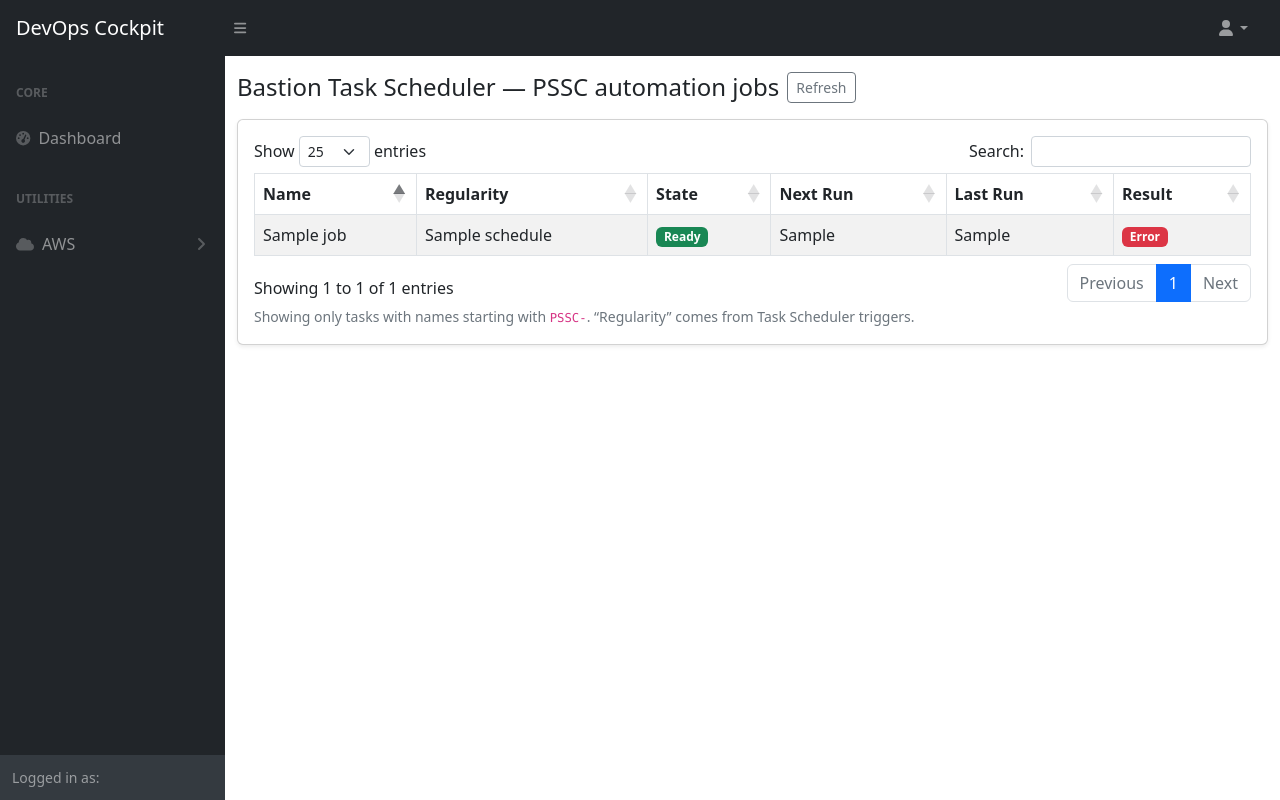
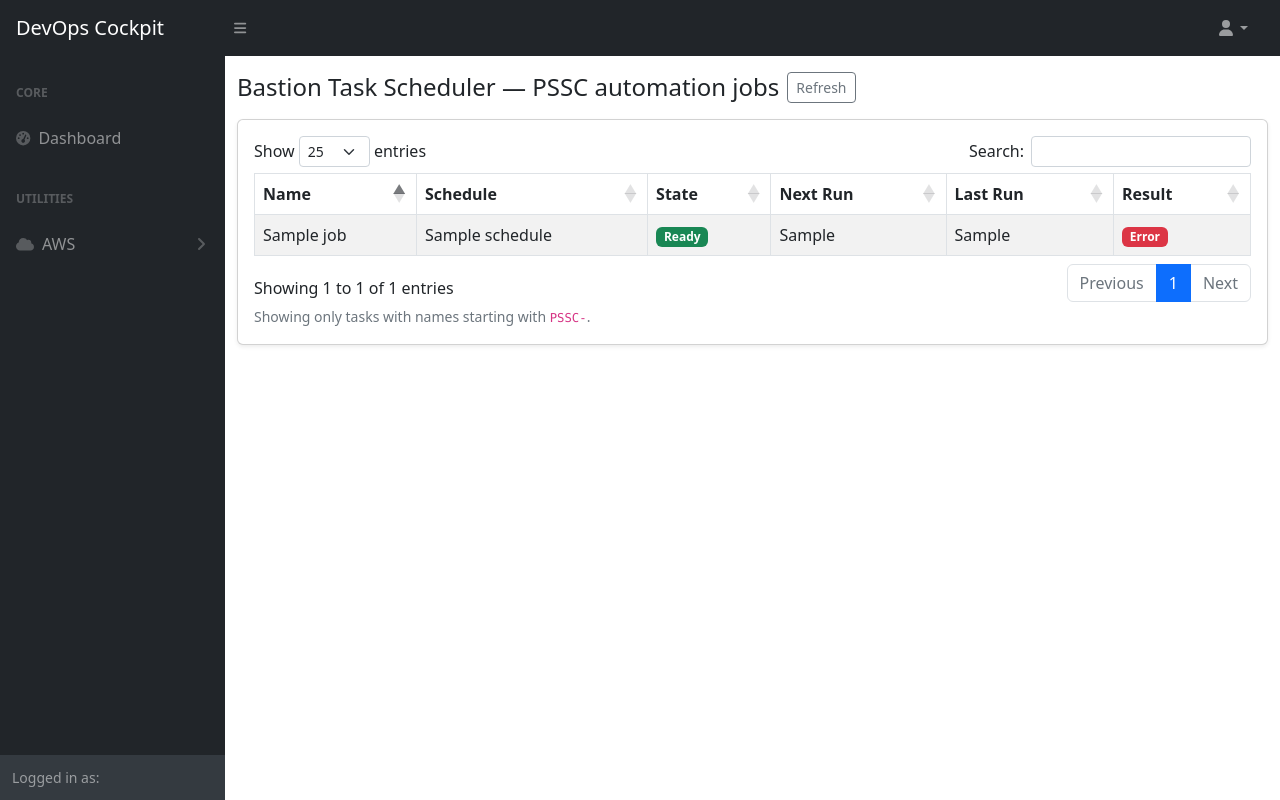
Before and after one commit to julianamindev/flaskv2, a Flask app: template flaskv2/templates/bastion/task_scheduler_jobs.html in a window 1280 px wide. Run offline with Flask 3, Linux system fonts and the light colour scheme; the template is opened without the code that fills it: most values are stand-ins (such as "Sample title", 1, 10 or a date in 2020); parts of the project's set-up code (start-up, migrations or seed data) failed here and were passed over; some libraries are stand-ins or nearby versions.

Commit message:
WIP - updated text fetch for Schedule

```diff
--- a/flaskv2/templates/bastion/task_scheduler_jobs.html
+++ b/flaskv2/templates/bastion/task_scheduler_jobs.html
@@ -19,7 +19,7 @@
           <thead>
             <tr>
               <th>Name</th>
-              <th>Regularity</th>
+              <th>Schedule</th>
               <th>State</th>
               <th class="text-start">Next Run</th>
               <th class="text-start">Last Run</th>
@@ -58,7 +58,7 @@
           </tbody>
         </table>
       </div>
-      <small class="text-muted">Showing only tasks with names starting with <code>PSSC-</code>. “Regularity” comes from Task Scheduler triggers.</small>
+      <small class="text-muted">Showing only tasks with names starting with <code>PSSC-</code>.</small>
     </div>
   </div>
 </div>
```
Also changed, not shown: 1 other file.
